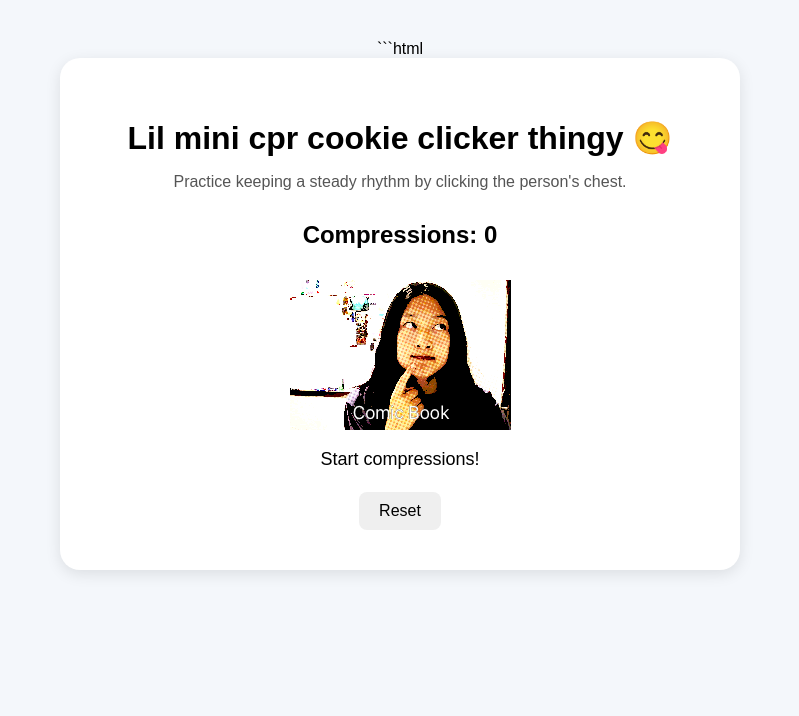
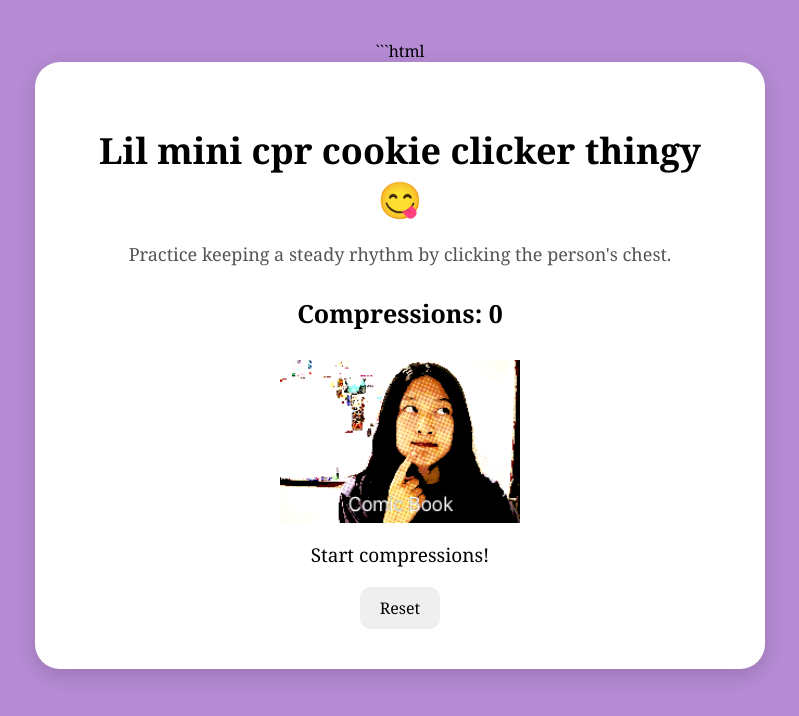
Before and after one commit to katherynjwang-sys/fhp-cpr-game-babytester, a plain HTML site: page index.html in a window 1280 px wide. Shown: the whole page, without its empty margins (240-1039 px from the left). Drawn offline with Linux system fonts and the light colour scheme.

Commit message:
Update styles for body, container, and elements

```diff
--- a/style.css
+++ b/style.css
@@ -1,55 +1,63 @@
 body {
-    font-family: Arial, sans-serif;
-    background: #f4f7fb;
+    font-family: Georgia, serif;
+    background: #b58bd4;
     text-align: center;
     margin: 0;
     padding: 40px;
 }
 
 .container {
-    max-width: 600px;
+    max-width: 650px;
     margin: auto;
     background: white;
     padding: 40px;
-    border-radius: 20px;
-    box-shadow: 0 4px 15px rgba(0, 0, 0, 0.1);
+    border-radius: 25px;
+    box-shadow: 0 6px 20px rgba(0, 0, 0, 0.15);
 }
 
 h1 {
-    margin-bottom: 10px;
+    font-size: 36px;
+    margin-bottom: 15px;
 }
 
 .instructions {
+    font-size: 18px;
     color: #555;
 }
 
 .counter {
-    font-size: 24px;
+    font-size: 25px;
     font-weight: bold;
     margin: 30px;
 }
 
 #person {
-    font-size: 120px;
     background: none;
     border: none;
     cursor: pointer;
+    padding: 0;
+}
+
+#person img {
+    width: 300px;
+    max-width: 80%;
     transition: transform 0.08s;
 }
 
-#person:active {
-    transform: scale(0.9);
+#person:active img {
+    transform: scale(0.92);
 }
 
 #reset {
     padding: 10px 20px;
+    font-family: Georgia, serif;
     font-size: 16px;
     border: none;
-    border-radius: 8px;
+    border-radius: 10px;
     cursor: pointer;
 }
 
 #message {
-    font-size: 18px;
+    font-size: 19px;
     min-height: 25px;
 }
```
